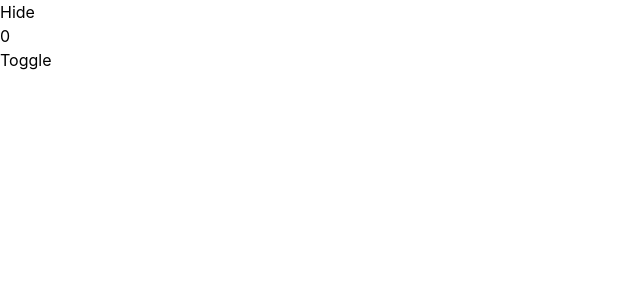
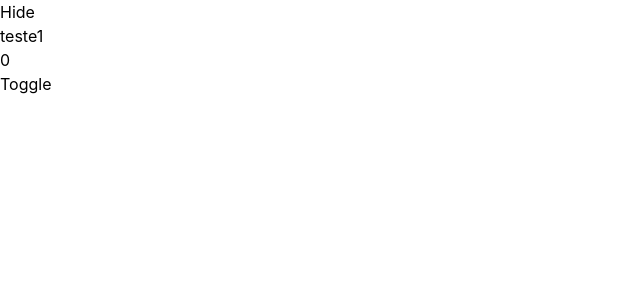
Before and after one commit to RafaelDeMello/ReactStudy, a React (Vite) app in the folder StudyReact/: page / in a window 1280 px wide. Shown: the top 300 px of the page, without its empty margins (0-640 px from the left). Built offline with nearby package versions, Linux system fonts and the light colour scheme.

Commit message:
Update App.tsx

```diff
--- a/StudyReact/src/App.tsx
+++ b/StudyReact/src/App.tsx
@@ -11,6 +11,9 @@ export function App(){
     <div>
       {hide && <p>Hide</p>}
       {!hide && <p>!Hide</p>}
+
+      {hide ? <p>teste1</p> : <p>Teste2</p>}
+
       <button onClick={() => {setCount(count + 1)}}>{count}</button>
       <br />
       <button onClick={() => {setHide(!hide)}}>Toggle</button>
```
